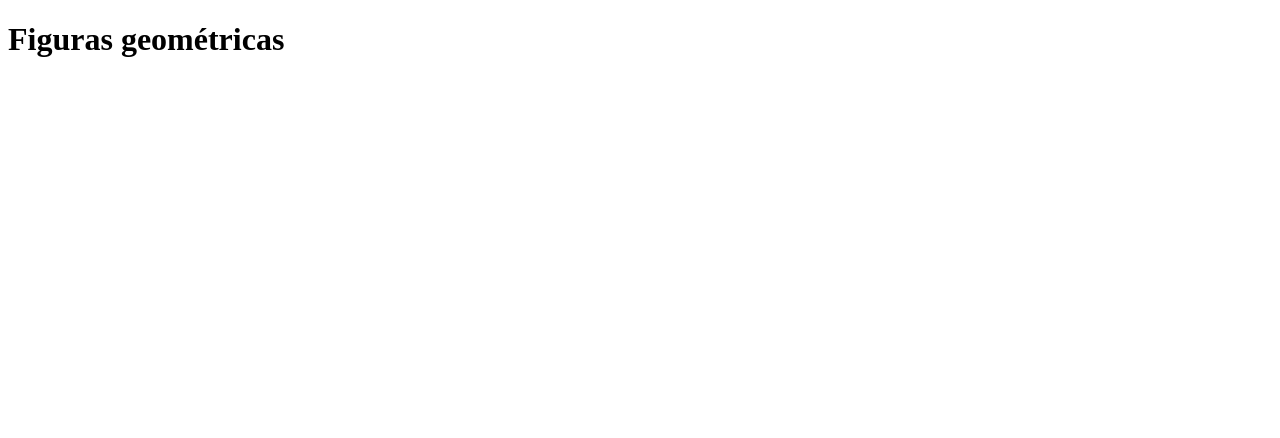
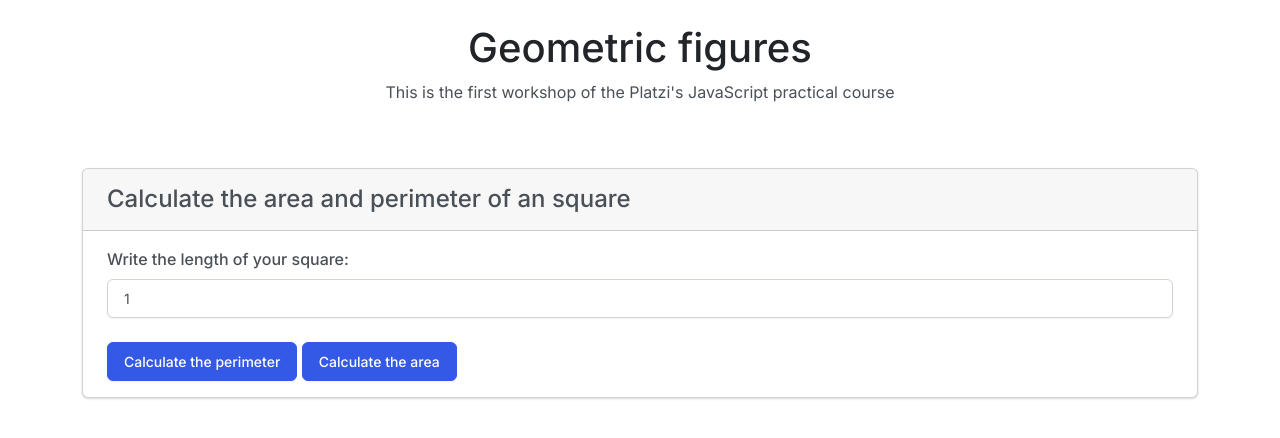
Before and after one commit to cristianiniguez/curso-practico-javascript, a plain HTML site: page figuras-geometricas/index.html in a window 1280 px wide. Drawn offline with nearby package versions, Linux system fonts and the light colour scheme.

Commit message:
taller 1: figuras geometricas - interactuando con javascript desde html

```diff
--- a/figuras-geometricas/index.html
+++ b/figuras-geometricas/index.html
@@ -4,10 +4,44 @@
     <meta charset="UTF-8" />
     <meta http-equiv="X-UA-Compatible" content="IE=edge" />
     <meta name="viewport" content="width=device-width, initial-scale=1.0" />
-    <title>Taller #1: Figuras geométricas</title>
+    <title>Workshop #1: Geometric figures</title>
+    <link href="https://bootswatch.com/5/zephyr/bootstrap.min.css" rel="stylesheet" />
   </head>
   <body>
-    <h1>Figuras geométricas</h1>
+    <header class="py-4 text-center">
+      <div class="container">
+        <h1>Geometric figures</h1>
+        <p>This is the first workshop of the Platzi's JavaScript practical course</p>
+      </div>
+    </header>
+
+    <main class="py-4">
+      <section>
+        <div class="container">
+          <div class="card">
+            <div class="card-header">
+              <h2 class="card-title h4 m-0">Calculate the area and perimeter of an square</h2>
+            </div>
+            <div class="card-body">
+              <form>
+                <div class="mb-4">
+                  <label class="form-label" for="square-side">
+                    Write the length of your square:
+                  </label>
+                  <input class="form-control" id="square-side" type="number" min="0" value="1" />
+                </div>
+                <button class="btn btn-primary" onclick="calculateSquarePerimeter()">
+                  Calculate the perimeter
+                </button>
+                <button class="btn btn-primary" onclick="calculateSquareArea()">
+                  Calculate the area
+                </button>
+              </form>
+            </div>
+          </div>
+        </div>
+      </section>
+    </main>
 
     <script src="./main.js"></script>
   </body>
--- a/figuras-geometricas/main.js
+++ b/figuras-geometricas/main.js
@@ -1,4 +1,6 @@
 // @ts-check
+
+// FUNCTIONS
 
 // Square
 
@@ -65,3 +67,23 @@ function circlePerimeter(radius) {
 function circleArea(radius) {
   return Math.PI * radius * radius;
 }
+
+// EVENTS
+
+function calculateSquarePerimeter() {
+  const input = document.getElementById('square-side');
+  if (!(input instanceof HTMLInputElement)) return;
+
+  const side = parseFloat(input.value);
+  const perimeter = squarePerimeter(side);
+  alert(perimeter);
+}
+
+function calculateSquareArea() {
+  const input = document.getElementById('square-side');
+  if (!(input instanceof HTMLInputElement)) return;
+
+  const side = parseFloat(input.value);
+  const area = squareArea(side);
+  alert(area);
+}
```
